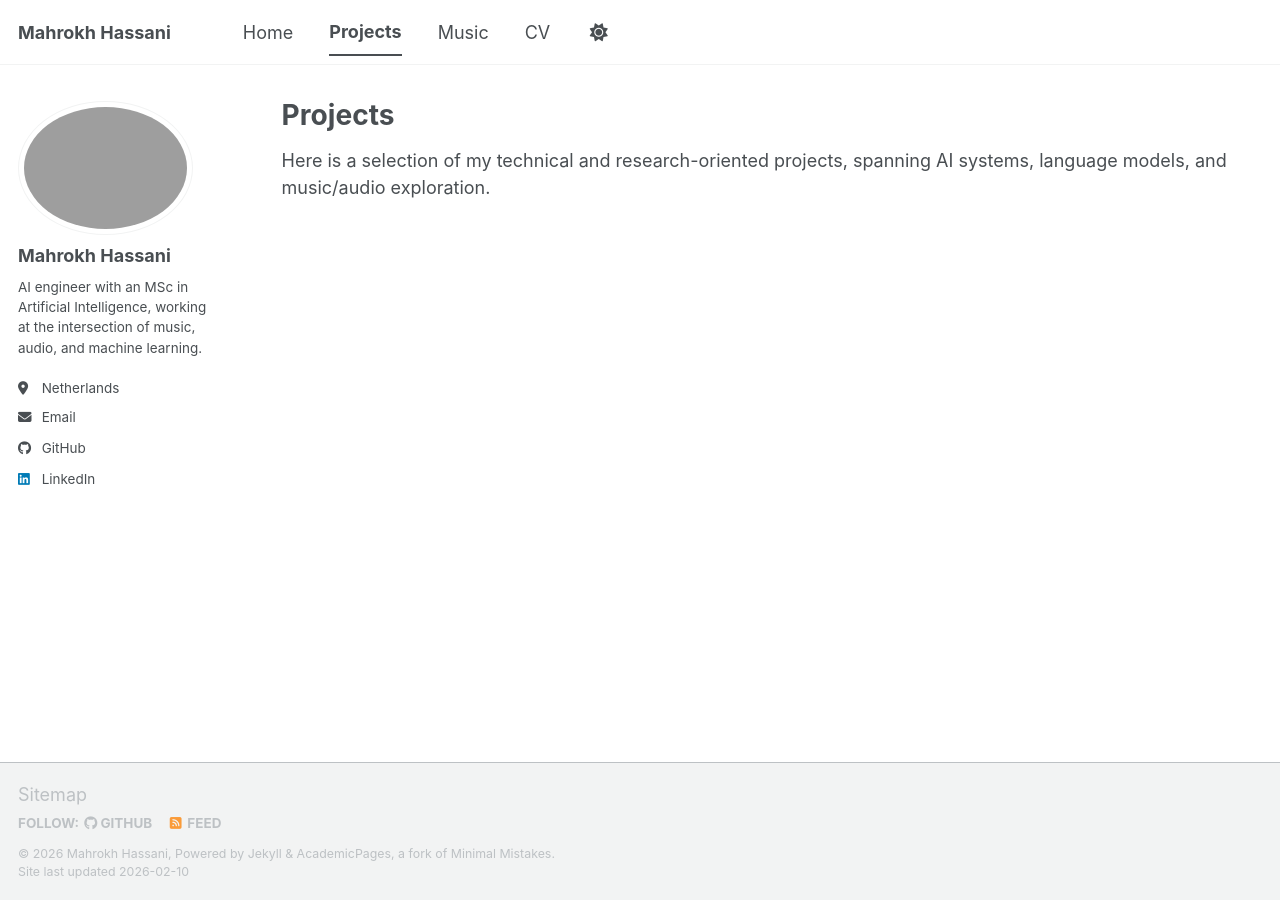
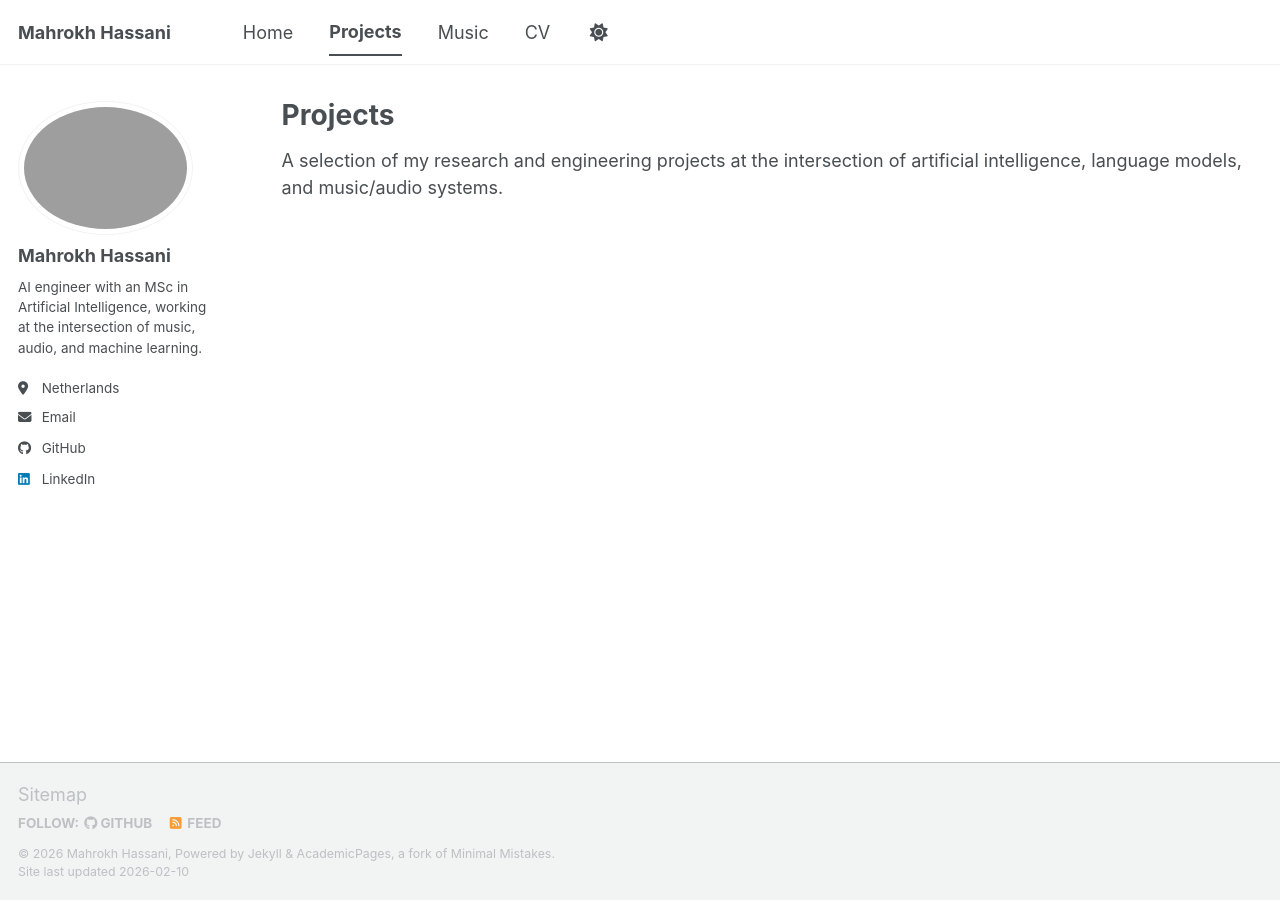
Before and after one commit to alexx99-hs/alexx99-hs.github.io, a Jekyll site: the page built from _pages/projects.md, in a window 1280 px wide. Built offline with Jekyll 4.4.1, drawn with Linux system fonts in a browser that asks for light colours; a script bundle is joined from its source files by our own code; library files that are not in the unit come from our copies.

Commit message:
Revise project description in projects.md
Updated project description for clarity and focus.

```diff
--- a/_pages/projects.md
+++ b/_pages/projects.md
@@ -3,6 +3,7 @@ layout: archive
 title: "Projects"
 permalink: /projects/
 author_profile: true
+collection: portfolio
 ---
 
-Here is a selection of my technical and research-oriented projects, spanning AI systems, language models, and music/audio exploration.
+A selection of my research and engineering projects at the intersection of artificial intelligence, language models, and music/audio systems.
```
